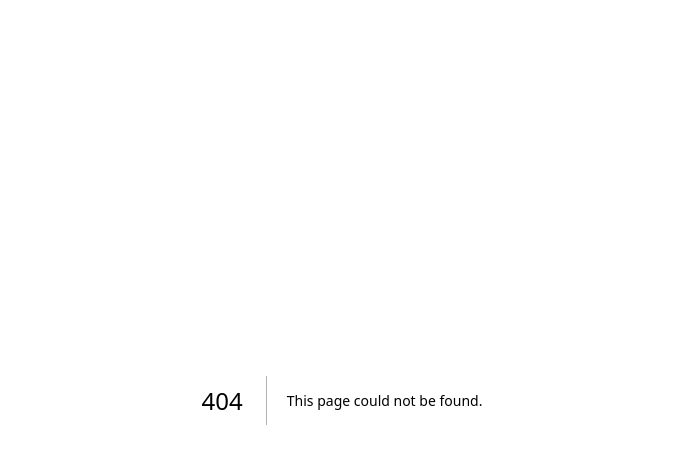
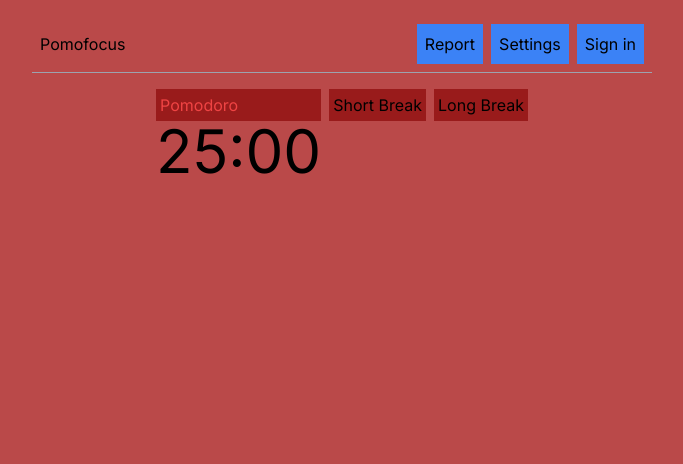
Before and after one commit to DuyBui1993/pomodoro, a Next.js app: page /duy in a window 1280 px wide. Before the commit this address had no page. Shown: the top 464 px of the page, without its empty margins (298-981 px from the left). Built offline with nearby package versions, Linux system fonts and the light colour scheme.

Commit message:
init project

```diff
--- /dev/null
+++ b/src/app/duy/page.tsx
@@ -0,0 +1,14 @@
+import * as React from 'react';
+import {Header} from "@/components/duy/Header";
+import {CountDown} from "@/components/duy/CountDown";
+
+const HomePage = () => {
+    return <div className="h-screen bg-[rgb(186,73,73)]">
+        <div className="mx-auto p-4">
+            <Header />
+            <CountDown />
+        </div>
+    </div>
+}
+
+export default HomePage
--- /dev/null
+++ b/src/components/duy/CountDown.tsx
@@ -0,0 +1,33 @@
+'use client'
+import * as React from 'react'
+import {TabCountDown} from "@/components/duy/TabCountDown";
+
+const TABS = [
+    {
+        id: 1,
+        label: "Pomodoro",
+        initialValue: '25:00'
+    }, {
+        id: 2,
+        label: "Short Break",
+        initialValue: '05:00'
+    }, {
+        id: 3,
+        label: "Long Break",
+        initialValue: '15:00'
+    }
+]
+
+export const CountDown = () => {
+    const [activeTab, setActiveTab] = React.useState(TABS[0].id)
+    return <div className="max-w-[620px] mx-auto mt-4 flex justify-center gap-2">
+        {TABS.map(tabItem => {
+            return <TabCountDown
+                onClick={() => {setActiveTab(tabItem.id)}}
+                active={activeTab === tabItem.id}
+                key={tabItem.id}
+                label={tabItem.label}
+                initialValue={tabItem.initialValue}/>
+        })}
+    </div>
+}
--- /dev/null
+++ b/src/components/duy/Header.tsx
@@ -0,0 +1,12 @@
+import * as React from 'react'
+
+export const Header = () => {
+    return <div className="p-2 flex justify-between items-center mx-auto max-w-[620px] border-b-[1px] border-b-gray-400">
+        <div className="logo">Pomofocus</div>
+        <div className="actions flex gap-2">
+            <button className="p-2 bg-blue-500">Report</button>
+            <button className="p-2 bg-blue-500">Settings</button>
+            <button className="p-2 bg-blue-500">Sign in</button>
+        </div>
+    </div>
+}
--- /dev/null
+++ b/src/components/duy/TabCountDown.tsx
@@ -0,0 +1,12 @@
+import * as React from 'react'
+
+export const TabCountDown = ({label, initialValue, active, onClick}) => {
+    return <div onClick={onClick} className="cursor-pointer">
+        <div className={`mx-auto bg-red-800 text-l p-1 ${active ? 'text-red-500' : ''}`}>
+            {label}
+        </div>
+        {active && <div className="text-6xl">
+            {initialValue}
+        </div>}
+    </div>
+}
```
Also changed, not shown: 1 other file (tests, documents, lock files or other folders).
